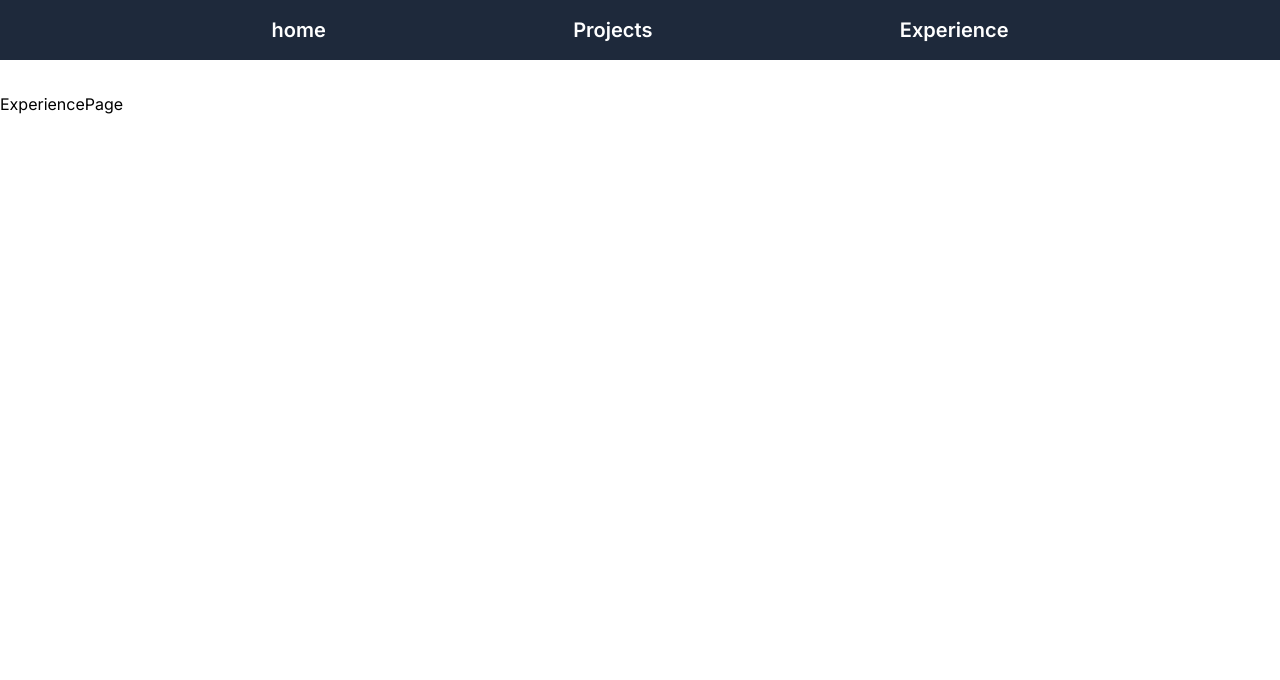
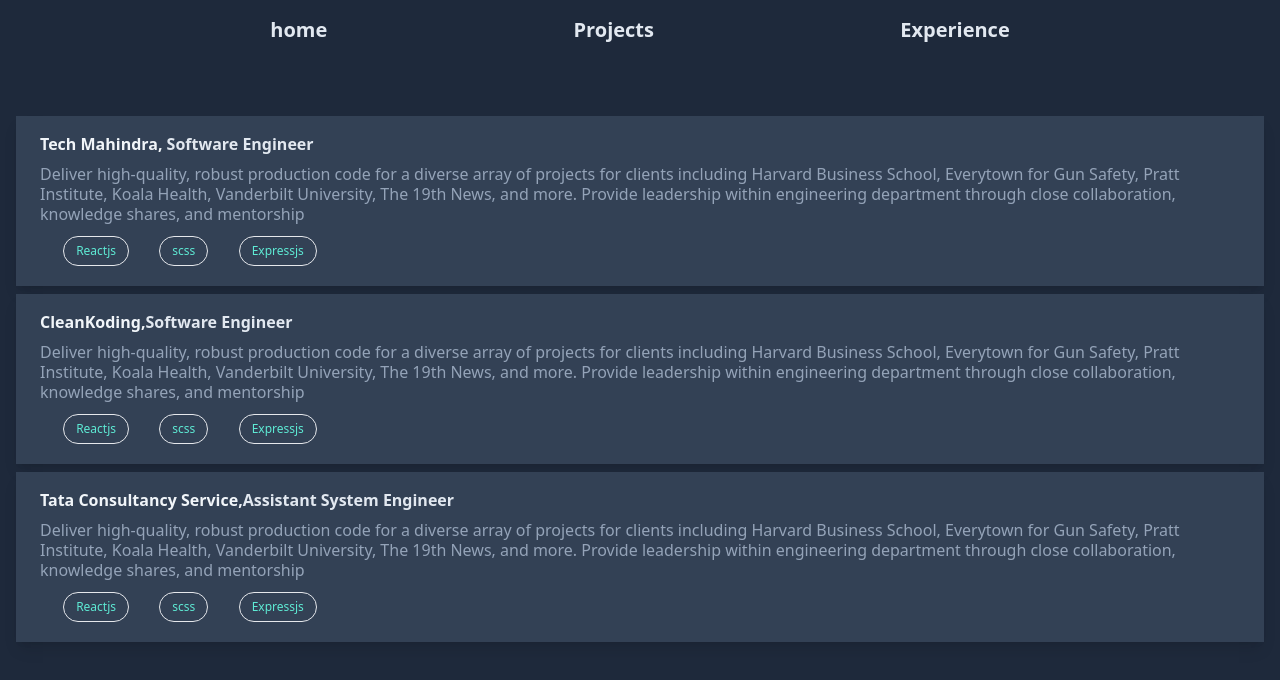
Before and after one commit to shashanka-adiga/portfolio_nextjs, a Next.js app: page /experience in a window 1280 px wide. Shown: the top 680 px of the page. Built offline with nearby package versions, Linux system fonts and the light colour scheme.

Commit message:
implemented experience section

```diff
--- a/src/app/experience/page.jsx
+++ b/src/app/experience/page.jsx
@@ -1,11 +1,12 @@
+import Experience from "@/components/experience/Experience"
 
 
 function ExperiencePage
 () {
   return (
-    <div>ExperiencePage
-
-    </div>
+    <>
+        <Experience />
+    </>
   )
 }
 
--- a/src/app/layout.js
+++ b/src/app/layout.js
@@ -12,7 +12,7 @@
 export default function RootLayout({ children }) {
   return (
     <html lang="en">
-      <body className={inter.className}>
+      <body className="bg-slate-800">
         <NavBar />
         <div className="mt-[92px]">{children}</div>
       </body>
--- a/src/components/about/About.jsx
+++ b/src/components/about/About.jsx
@@ -7,16 +7,16 @@
 
 function About() {
   return (
-    <div className="  flex items-center justify-center px-4 py-6 max-h-screen w-screen ">
-      <div className={`${styles.about_grid} shadow-lg rounded px-4 py-6`}>
+    <div className="  flex items-center justify-around px-4 py-6 max-h-screen w-screen ">
+      <div className={`${styles.about_grid} shadow-lg rounded px-4 py-6 bg-slate-700`}>
         <div className="p-1 rounded">
-          <Image src={profile} />
+          <Image src={profile} className="rounded-full object-contain"/>
         </div>
         <div className="flex flex-col items-start">
-          <div>
+          <div className="text-slate-200">
             <p>Hi, my name is Shashanka</p>
             <p>
-              I'm a fullstack developer specializing in <strong> Reactjs , Nextjs</strong>  .
+              I'm a fullstack developer specializing in <strong> Reactjs , Nextjs and Nodejs</strong>  .
             </p>
             <button className="hover:bg-pink-400 px-4 py-2 mt-3 md:mt-2 text-white font-bold bg-pink-500 w-fit">
               Download CV
@@ -25,9 +25,9 @@
           <div>
             <p className="font-bold mt-3 text-purple-500">social links:</p>
             <div className="flex w-[200px] justify-evenly items-center mt-2 py-1 px-2">
-              <div className="text-3xl border p-[9px] rounded drop-shadow-lg">
+              <div className="text-3xl bg-black  p-[9px] rounded drop-shadow-lg">
                 <Link href="https://github.com/shashanka-adiga">
-                  <BsGithub />{" "}
+                  <BsGithub className="text-white" />{" "}
                 </Link>
               </div>
 
--- a/src/components/about/about.module.css
+++ b/src/components/about/about.module.css
@@ -3,5 +3,6 @@
     grid-template-columns: repeat(auto-fit,minmax(240px,300px));
     gap: 1rem;
     width: 70vw;
-    place-content: center;
+    justify-content: space-around;
+    align-items: center;
 }
--- /dev/null
+++ b/src/components/experience/Experience.jsx
@@ -0,0 +1,44 @@
+
+
+function Experience() {
+  return (
+    <main>
+        <div className=" w-full min-h-full flex flex-col gap-2 container mx-auto px-4 py-6">
+            <div className="shadow-lg px-6 py-4 flex flex-col gap-2 bg-slate-700">
+                <h1 className="text-slate-100 font-bold">Tech Mahindra,  <span className="text-slate-200 font-semibold">Software Engineer</span></h1>
+                <p className="text-slate-400 leading-tight">Deliver high-quality, robust production code for a diverse array of projects for clients including Harvard Business School, Everytown for Gun Safety, Pratt Institute, Koala Health, Vanderbilt University, The 19th News, and more. Provide leadership within engineering department through close collaboration, knowledge shares, and mentorship</p>
+                <div className="flex justify-around items-start  px-2 py-1 w-[300px]">
+                    <h1 className="border rounded-full px-3 py-1 text-teal-300 text-xs font-medium leading-5">Reactjs</h1>
+                    <h1 className="border rounded-full px-3 py-1 text-teal-300 text-xs font-medium leading-5">scss</h1>
+                    <h1 className="border rounded-full px-3 py-1 text-teal-300 text-xs font-medium leading-5">Expressjs</h1>
+                </div>
+            </div>
+
+
+            <div className="shadow-lg bg-slate-700 px-6 py-4 flex flex-col gap-2">
+                <h1 className="text-slate-100 font-bold">CleanKoding,<span className="text-slate-200 font-semibold">Software Engineer</span></h1>
+                <p className="text-slate-400 leading-tight">Deliver high-quality, robust production code for a diverse array of projects for clients including Harvard Business School, Everytown for Gun Safety, Pratt Institute, Koala Health, Vanderbilt University, The 19th News, and more. Provide leadership within engineering department through close collaboration, knowledge shares, and mentorship</p>
+                <div className="flex justify-around items-start  px-2 py-1 w-[300px]">
+                    <h1 className="border rounded-full px-3 py-1 text-teal-300 text-xs font-medium leading-5">Reactjs</h1>
+                    <h1 className="border rounded-full px-3 py-1 text-teal-300 text-xs font-medium leading-5">scss</h1>
+                    <h1 className="border rounded-full px-3 py-1 text-teal-300 text-xs font-medium leading-5">Expressjs</h1>
+                </div>
+            </div>
+
+
+
+            <div className="shadow-lg bg-slate-700 px-6 py-4 flex flex-col gap-2">
+                <h1 className="text-slate-100 font-bold">Tata Consultancy Service,<span className="text-slate-200 font-semibold">Assistant System Engineer</span></h1>
+                <p className="text-slate-400 leading-tight">Deliver high-quality, robust production code for a diverse array of projects for clients including Harvard Business School, Everytown for Gun Safety, Pratt Institute, Koala Health, Vanderbilt University, The 19th News, and more. Provide leadership within engineering department through close collaboration, knowledge shares, and mentorship</p>
+                <div className="flex justify-around items-start  px-2 py-1 w-[300px]">
+                    <h1 className="border rounded-full px-3 py-1 text-teal-300 text-xs font-medium leading-5">Reactjs</h1>
+                    <h1 className="border rounded-full px-3 py-1 text-teal-300 text-xs font-medium leading-5">scss</h1>
+                    <h1 className="border rounded-full px-3 py-1 text-teal-300 text-xs font-medium leading-5">Expressjs</h1>
+                </div>
+            </div>
+        </div>
+    </main>
+  )
+}
+
+export default Experience
--- a/src/components/navbar/NavBar.jsx
+++ b/src/components/navbar/NavBar.jsx
@@ -28,15 +28,10 @@
         )}
 
         {isOpen ? (
-          <div className="md:hidden flex flex-col justify-center items-center text-white font-semibold">
+          <div className="md:hidden flex flex-col justify-center items-center text-slate-200 font-bold">
             <div onClick={() => setIsOpen(!isOpen)} className="hover:bg-slate-700 w-full flex items-center justify-center p-1">
               <Link className="w-[50px]" href={"/"}>
                 home
-              </Link>
-            </div>
-            <div onClick={() => setIsOpen(!isOpen)} className="hover:bg-slate-700 w-full flex items-center justify-center p-1 ">
-              <Link className="w-[50px]" href={"/skills"}>
-                Skills
               </Link>
             </div>
             <div onClick={() => setIsOpen(!isOpen)} className="hover:bg-slate-700 w-full flex items-center justify-center p-1">
@@ -51,7 +46,7 @@
             </div>
           </div>
         ) : (
-          <div className=" hidden  md:flex justify-evenly items-center text-white text-xl font-semibold">
+          <div className=" hidden  md:flex justify-evenly items-center text-slate-200 text-xl font-bold">
             <div>
               <Link href={"/"}>home</Link>
             </div>
--- a/src/components/project/Project.jsx
+++ b/src/components/project/Project.jsx
@@ -7,20 +7,20 @@
 function Project() {
   return (
     <div className="flex flex-col items-center justify-center w-full px-4 py-6">
-      <div className={styles.project_grid}>
-        <div className="shadow-xl hover:bg-green-500 rounded p-1">
+      <div className={`${styles.project_grid} `}>
+        <div className="shadow-xl hover:bg-green-500 rounded p-1 bg-slate-700">
           <Image src={img1} className="h-full " />
         </div>
-        <div className="shadow-xl hover:bg-green-500 rounded p-1">
+        <div className="shadow-xl hover:bg-green-500 rounded p-1 bg-slate-700">
           <Image src={img2} className="h-full " />
         </div>
-        <div className="shadow-xl hover:bg-green-500 rounded p-1">
+        <div className="shadow-xl hover:bg-green-500 rounded p-1 bg-slate-700">
           <Image src={img3} className="h-full" />
         </div>
-        <div className="shadow-xl hover:bg-green-500 rounded p-1">
+        <div className="shadow-xl hover:bg-green-500 rounded p-1 bg-slate-700">
           <Image src={img2} className="h-full" />
         </div>
-        <div className="shadow-xl hover:bg-green-500 rounded p-1">
+        <div className="shadow-xl hover:bg-green-500 rounded p-1 bg-slate-700">
           <Image src={img1} className="h-full" />
         </div>
         <div className="shadow-xl hover:bg-green-500 rounded p-1">
```
